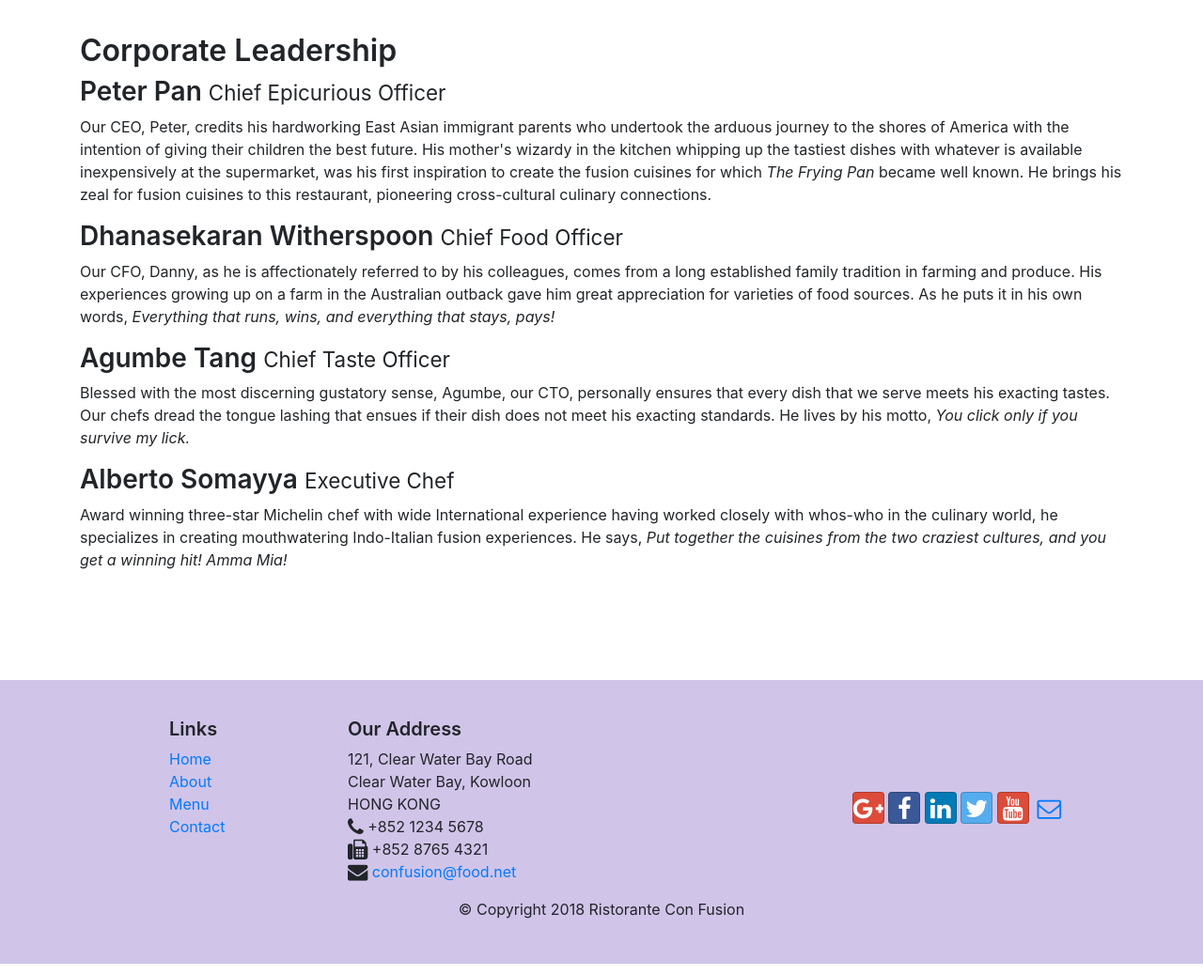
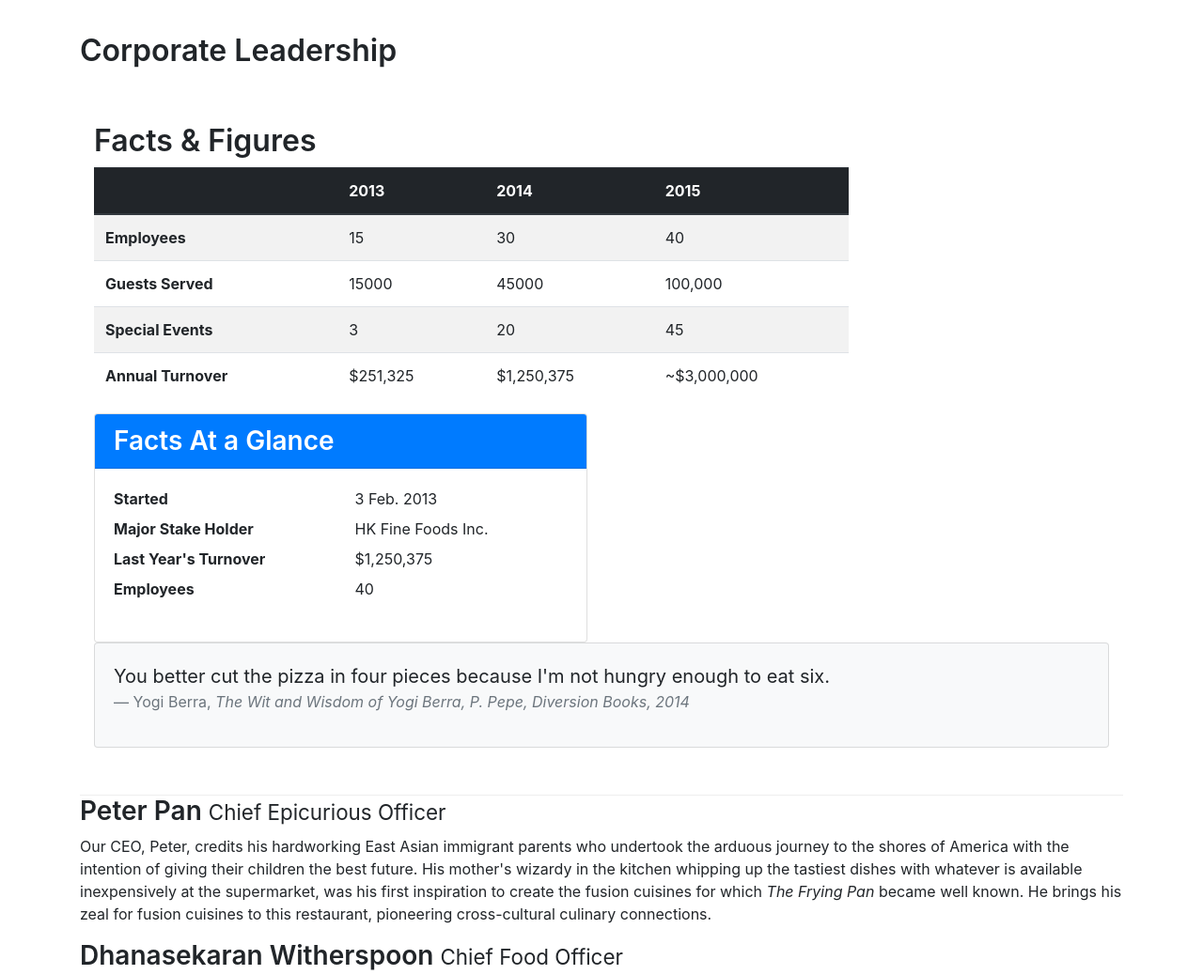
Before and after one commit to kaushikbhat07/coursera-bootstrap, a website: page aboutus.html in a window 1280 px wide. Shown: the part 920-1958 px from the top of the page at 94% size. Drawn offline with nearby package versions, Linux system fonts and the light colour scheme.

Commit message:
Tables & Cards

```diff
--- a/aboutus.html
+++ b/aboutus.html
@@ -23,9 +23,10 @@
 			<a class="navbar-brand" href="index.html">Ristorante Con Fusion</a>
 			<div class="collapse navbar-collapse" id="Navbar">
 				<ul class="navbar-nav mr-auto">
-					<li class="nav-item"><a class="nav-link" href="index.html"><span
-								class="fa fa-home fa-lg"></span> Home</a></li>
-					<li class="nav-item active"><a class="nav-link" href="aboutus.html"><span class="fa fa-info fa-lg"></span>
+					<li class="nav-item"><a class="nav-link" href="index.html"><span class="fa fa-home fa-lg"></span>
+							Home</a></li>
+					<li class="nav-item active"><a class="nav-link" href="aboutus.html"><span
+								class="fa fa-info fa-lg"></span>
 							About</a></li>
 					<li class="nav-item"><a class="nav-link" href="#"><span class="fa fa-list fa-lg"></span> Menu</a>
 					</li>
@@ -80,6 +81,78 @@
 		<div class="row row-mb-100">
 			<div class="col-12">
 				<h2>Corporate Leadership</h2>
+				<div class="row row-content">
+					<div class="col-12 col-sm-9">
+						<h2>Facts &amp; Figures</h2>
+						<div class="table-responsive">
+							<table class="table table-striped">
+								<thead class="thead-dark">
+									<tr>
+										<th>&nbsp;</th>
+										<th>2013</th>
+										<th>2014</th>
+										<th>2015</th>
+									</tr>
+								</thead>
+								<tbody>
+									<tr>
+										<th>Employees</th>
+										<td>15</td>
+										<td>30</td>
+										<td>40</td>
+									</tr>
+									<tr>
+										<th>Guests Served</th>
+										<td>15000</td>
+										<td>45000</td>
+										<td>100,000</td>
+									</tr>
+									<tr>
+										<th>Special Events</th>
+										<td>3</td>
+										<td>20</td>
+										<td>45</td>
+									</tr>
+									<tr>
+										<th>Annual Turnover</th>
+										<td>$251,325</td>
+										<td>$1,250,375</td>
+										<td>~$3,000,000</td>
+									</tr>
+								</tbody>
+							</table>
+						</div>
+					</div>
+					<div class="col-12 col-sm-6">
+						<div class="card">
+							<h3 class="card-header bg-primary text-white">Facts At a Glance</h3>
+							<div class="card-body">
+								<dl class="row">
+									<dt class="col-6">Started</dt>
+									<dd class="col-6">3 Feb. 2013</dd>
+									<dt class="col-6">Major Stake Holder</dt>
+									<dd class="col-6">HK Fine Foods Inc.</dd>
+									<dt class="col-6">Last Year's Turnover</dt>
+									<dd class="col-6">$1,250,375</dd>
+									<dt class="col-6">Employees</dt>
+									<dd class="col-6">40</dd>
+								</dl>
+							</div>
+						</div>
+					</div>
+					<div class="col-12">
+						<div class="card card-body bg-light">
+							<blockquote class="blockquote">
+								<p class="mb-0">You better cut the pizza in four pieces because
+									I'm not hungry enough to eat six.</p>
+								<footer class="blockquote-footer">Yogi Berra,
+									<cite title="Source Title">The Wit and Wisdom of Yogi Berra,
+									P. Pepe, Diversion Books, 2014</cite>
+								</footer>
+							</blockquote>
+						</div>
+					</div>
+				</div>
 				<h3>Peter Pan <small>Chief Epicurious Officer</small></h3>
 				<p class="d-none d-sm-block">Our CEO, Peter, credits his hardworking East Asian immigrant parents who
 					undertook the arduous journey to the shores of America with the intention of giving their children
```
